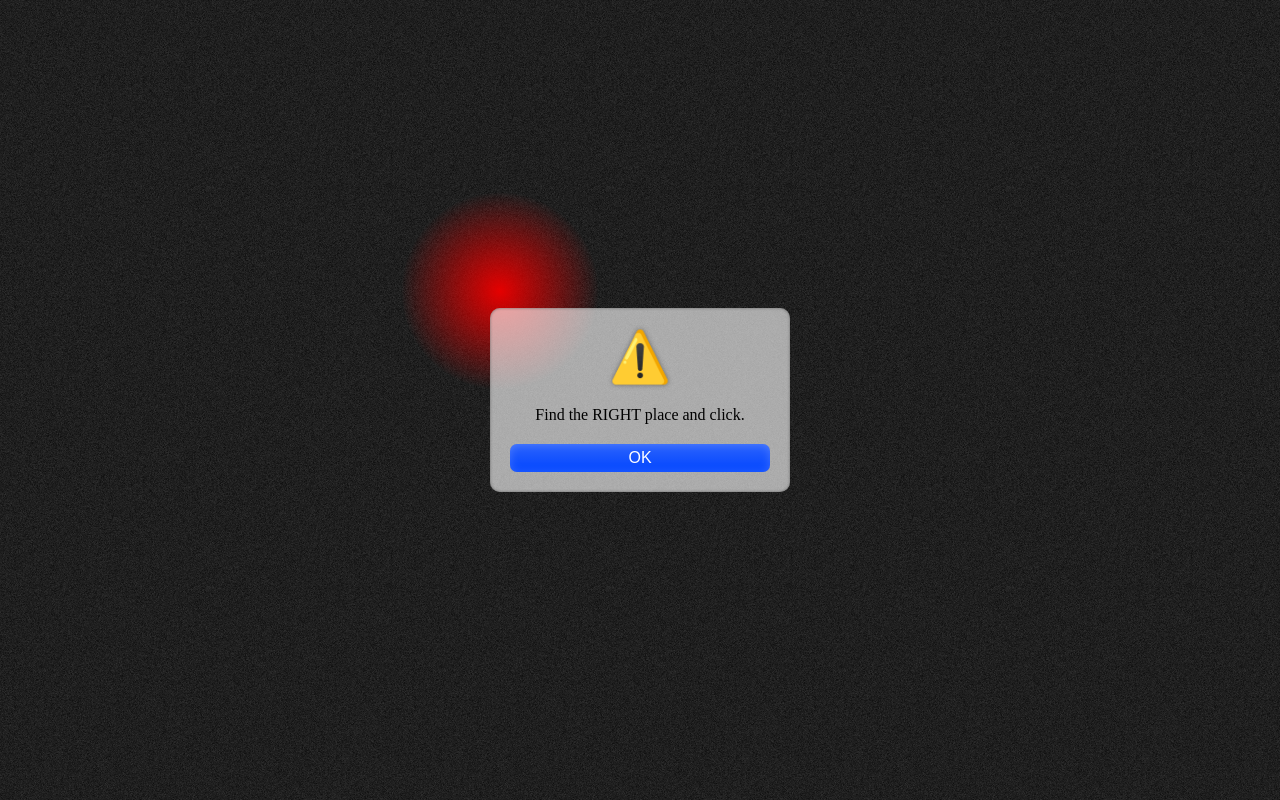
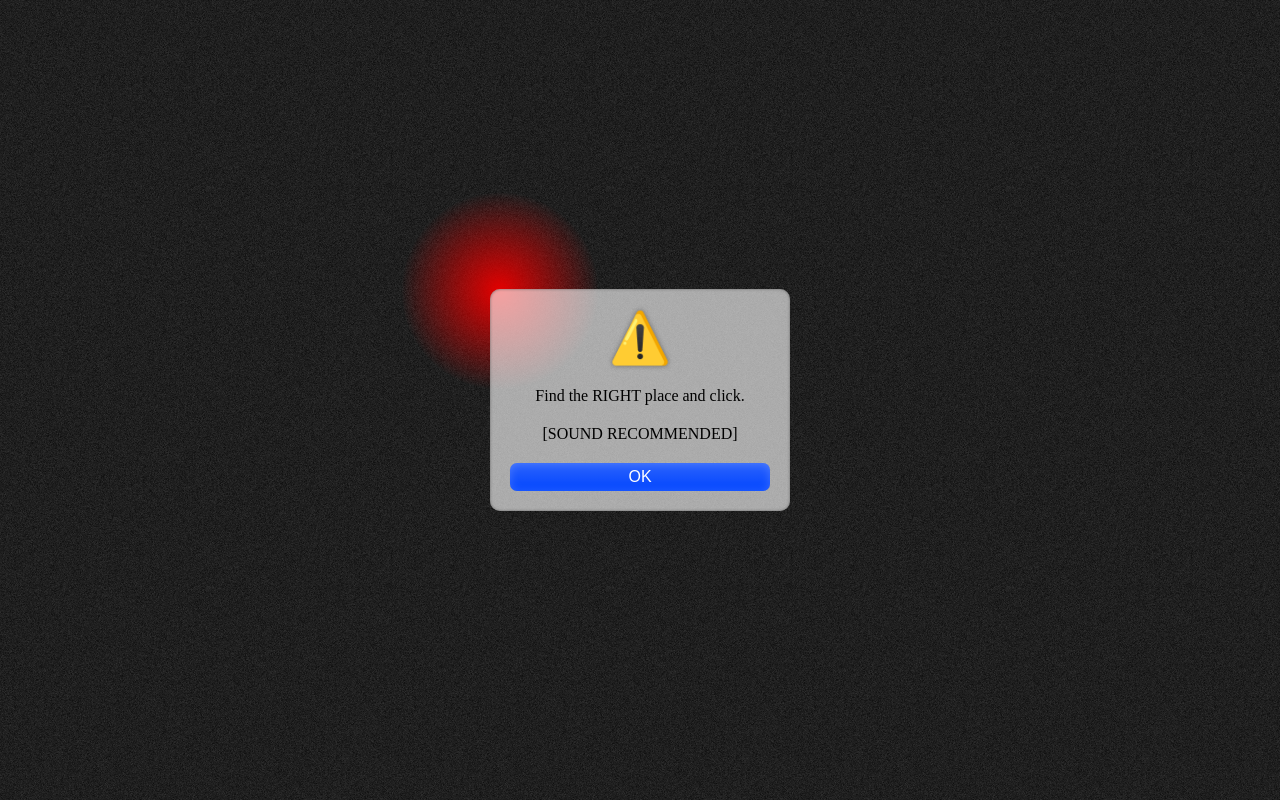
Before and after one commit to LOAF01/LUCY-BOOGIE-MAN-FP1, a React (Create React App) app: page / in a window 1280 px wide. Built offline with nearby package versions, Linux system fonts and the light colour scheme; a web font is replaced by a local one.

Commit message:
[Update] modal message 추가

```diff
--- a/src/IntroSheet.js
+++ b/src/IntroSheet.js
@@ -73,6 +73,7 @@ function IntroSheet(props) {
         <div className='modal-box'>
           <div style={{fontSize: '50px', textShadow: '0 0 5px #666'}}>⚠️</div>
           <p>Find the RIGHT place and click.</p>
+          <p>[SOUND RECOMMENDED]</p>
           <button onClick={clickModal}>OK</button>
         </div>
       </div>}
```
